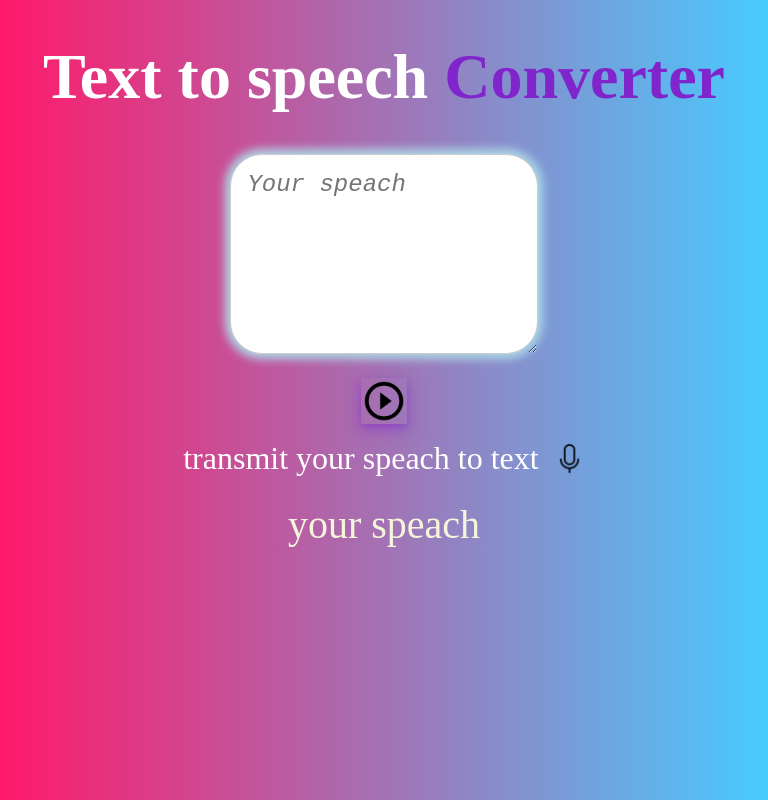
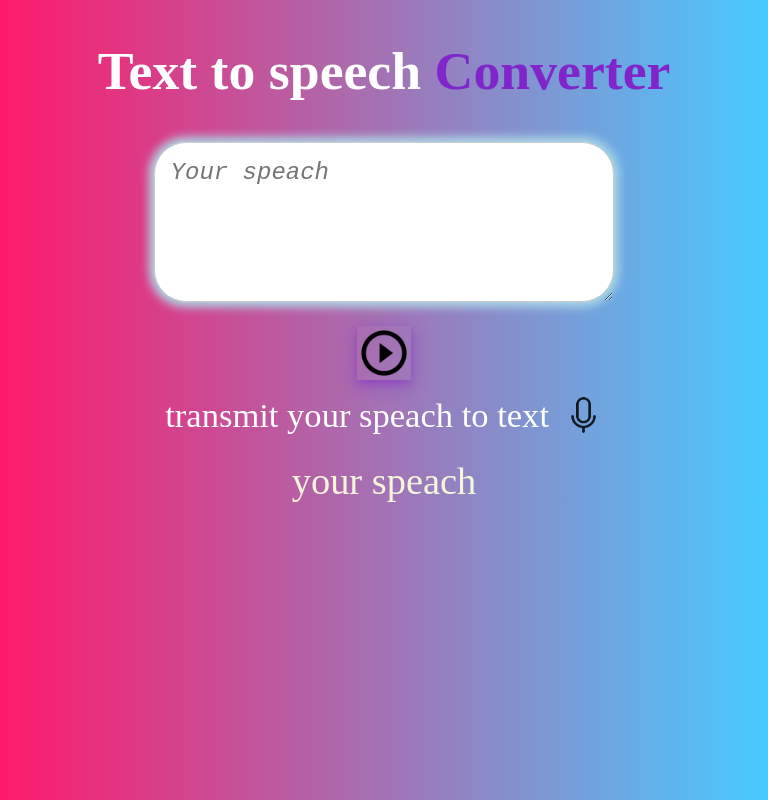
Before and after one commit to romantelemuha/AudioGenerator, a plain HTML site: page index.html in a window 768 px wide. Drawn offline with Linux system fonts and the light colour scheme.

Commit message:
Update style.css

```diff
--- a/css/style.css
+++ b/css/style.css
@@ -10,7 +10,7 @@ body{
 
 h1{
     color: white;
-    font-size: 4rem;
+    font-size: 5vw;
     text-align: center;
     margin-top: 5vh;
 }
@@ -56,7 +56,7 @@ h1 span{
     margin-top: 2vh;
 }
 .voiceToTextControls p{
-    font-size: 2rem;
+    font-size: 2vw;
     color: white;
 }
 .voiceToTextControls{
@@ -67,7 +67,7 @@ h1 span{
 }
 .yourSpeach{
     text-align: center;
-    font-size: 2.5rem;
+    font-size: 2.5vw;
     color: beige;
     margin-top: 3vh;
 }
@@ -79,3 +79,47 @@ h1 span{
 .mikroActive{
     box-shadow: 0 4px 8px 0 rgba(255, 165, 0, 0.4), 0 6px 20px 0 rgba(255, 165, 0, 0.3);
 }
+@media(min-width: 400px) and (max-width: 800px){
+    .convert{
+        width: 60vw;
+        min-height: 20vh;
+    }
+    h1{
+        font-size: 7vw;
+    }
+    .yourSpeach{
+        font-size: 5vw;
+    }
+    .voiceToTextControls p{
+        font-size: 4.5vw;
+    }
+    .mikroImg{
+        width: 5vw;
+        height: 5vw;
+    }
+    .activateImg{
+        width: 7vw;
+        height: 7vw;
+    }
+}
+@media(max-width: 400px){
+    .convert{
+        width: 60vw;
+        min-height: 15vh;
+        font-size: 5vw;
+    }
+    .yourSpeach{
+        font-size: 7vw;
+    }
+    .voiceToTextControls p{
+        font-size: 6vw;
+    }
+    .mikroImg{
+        width: 6vw;
+        height: 6vw;
+    }
+    .activateImg{
+        width: 8vw;
+        height: 8vw;
+    }
+}
```
